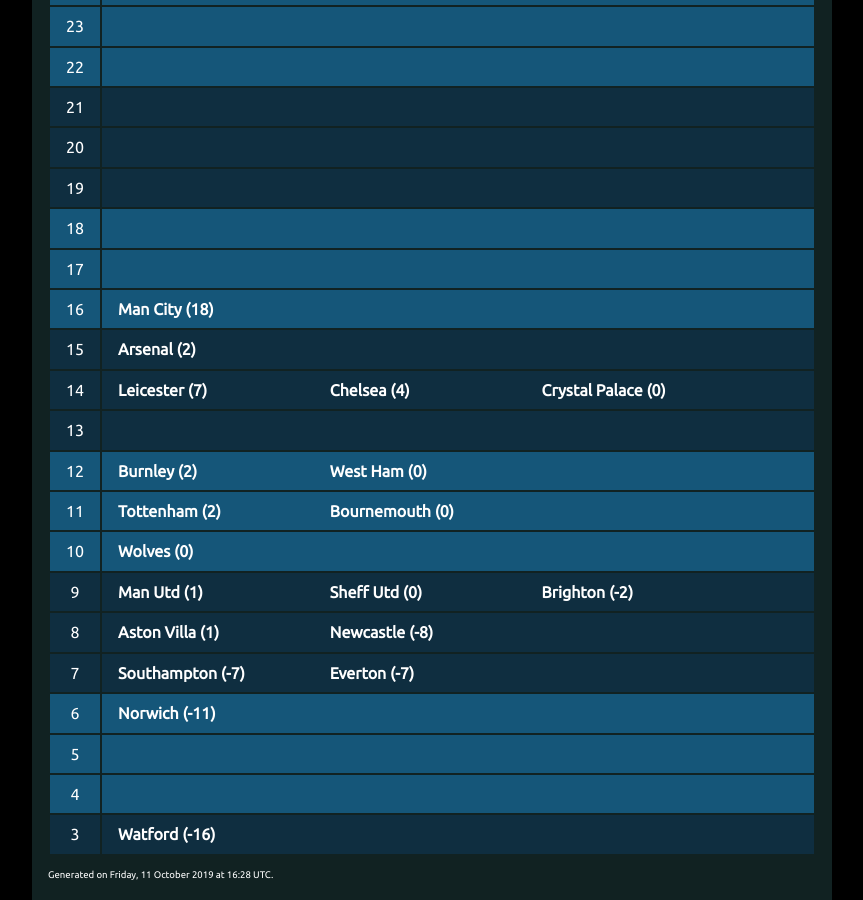
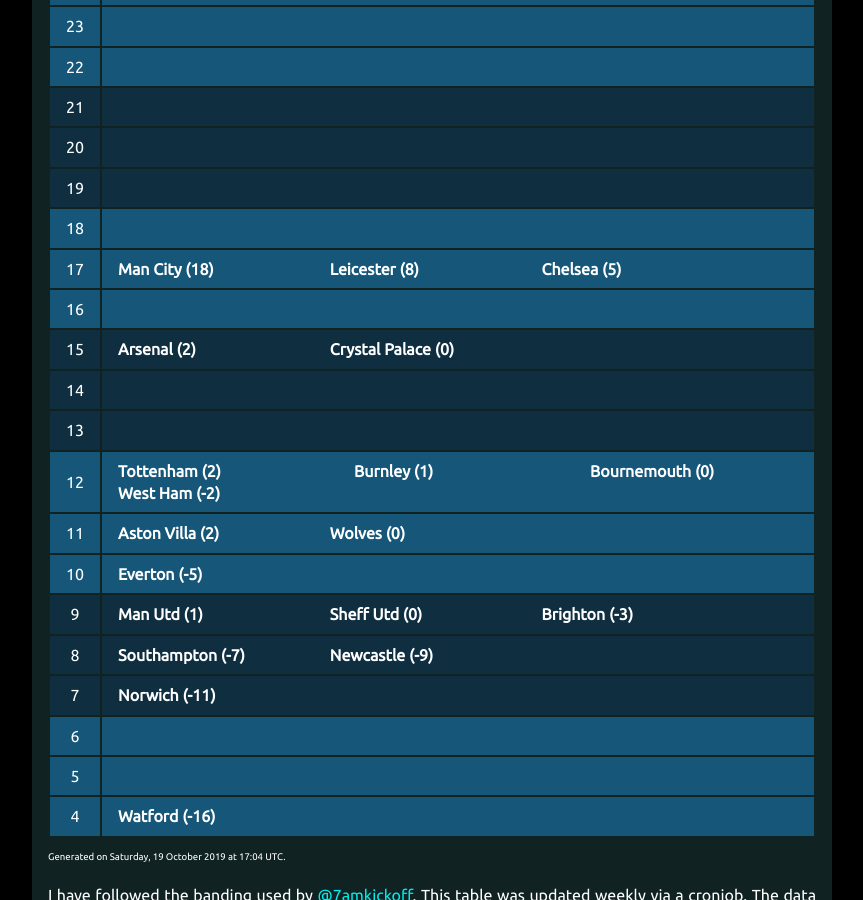
Before and after one commit to muru/muru.github.io, a Jekyll site: the page built from resources.md, in a window 1280 px wide and 900 px high, scrolled down 1876 px. Shown: the whole window, without its empty margins (208-1071 px from the left). Built offline with Jekyll 4.4.1, drawn with Linux system fonts in a browser that asks for light colours.

Commit message:
updated cann-table: Sun Oct 20 02:04:40 2019

```diff
--- a/cann-table.html
+++ b/cann-table.html
@@ -39,26 +39,26 @@
 	<tr class="cann-row-1">
 		<td class="cann-point"> 17 </td>
 		<td class="cann-clubs">
+			<span class="club-name"> Man City (18) </span>
+			<span class="club-name"> Leicester (8) </span>
+			<span class="club-name"> Chelsea (5) </span>
 		</td>
  	</tr>
 	<tr class="cann-row-1">
 		<td class="cann-point"> 16 </td>
 		<td class="cann-clubs">
-			<span class="club-name"> Man City (18) </span>
 		</td>
  	</tr>
 	<tr class="cann-row-2">
 		<td class="cann-point"> 15 </td>
 		<td class="cann-clubs">
 			<span class="club-name"> Arsenal (2) </span>
+			<span class="club-name"> Crystal Palace (0) </span>
 		</td>
  	</tr>
 	<tr class="cann-row-2">
 		<td class="cann-point"> 14 </td>
 		<td class="cann-clubs">
-			<span class="club-name"> Leicester (7) </span>
-			<span class="club-name"> Chelsea (4) </span>
-			<span class="club-name"> Crystal Palace (0) </span>
 		</td>
  	</tr>
 	<tr class="cann-row-2">
@@ -69,21 +69,23 @@
 	<tr class="cann-row-1">
 		<td class="cann-point"> 12 </td>
 		<td class="cann-clubs">
-			<span class="club-name"> Burnley (2) </span>
-			<span class="club-name"> West Ham (0) </span>
+			<span class="club-name"> Tottenham (2) </span>
+			<span class="club-name"> Burnley (1) </span>
+			<span class="club-name"> Bournemouth (0) </span>
+			<span class="club-name"> West Ham (-2) </span>
 		</td>
  	</tr>
 	<tr class="cann-row-1">
 		<td class="cann-point"> 11 </td>
 		<td class="cann-clubs">
-			<span class="club-name"> Tottenham (2) </span>
-			<span class="club-name"> Bournemouth (0) </span>
+			<span class="club-name"> Aston Villa (2) </span>
+			<span class="club-name"> Wolves (0) </span>
 		</td>
  	</tr>
 	<tr class="cann-row-1">
 		<td class="cann-point"> 10 </td>
 		<td class="cann-clubs">
-			<span class="club-name"> Wolves (0) </span>
+			<span class="club-name"> Everton (-5) </span>
 		</td>
  	</tr>
 	<tr class="cann-row-2">
@@ -91,27 +93,25 @@
 		<td class="cann-clubs">
 			<span class="club-name"> Man Utd (1) </span>
 			<span class="club-name"> Sheff Utd (0) </span>
-			<span class="club-name"> Brighton (-2) </span>
+			<span class="club-name"> Brighton (-3) </span>
 		</td>
  	</tr>
 	<tr class="cann-row-2">
 		<td class="cann-point"> 8 </td>
 		<td class="cann-clubs">
-			<span class="club-name"> Aston Villa (1) </span>
-			<span class="club-name"> Newcastle (-8) </span>
+			<span class="club-name"> Southampton (-7) </span>
+			<span class="club-name"> Newcastle (-9) </span>
 		</td>
  	</tr>
 	<tr class="cann-row-2">
 		<td class="cann-point"> 7 </td>
 		<td class="cann-clubs">
-			<span class="club-name"> Southampton (-7) </span>
-			<span class="club-name"> Everton (-7) </span>
+			<span class="club-name"> Norwich (-11) </span>
 		</td>
  	</tr>
 	<tr class="cann-row-1">
 		<td class="cann-point"> 6 </td>
 		<td class="cann-clubs">
-			<span class="club-name"> Norwich (-11) </span>
 		</td>
  	</tr>
 	<tr class="cann-row-1">
@@ -122,13 +122,8 @@
 	<tr class="cann-row-1">
 		<td class="cann-point"> 4 </td>
 		<td class="cann-clubs">
-		</td>
- 	</tr>
-	<tr class="cann-row-2">
-		<td class="cann-point"> 3 </td>
-		<td class="cann-clubs">
 			<span class="club-name"> Watford (-16) </span>
 		</td>
  	</tr>
 </table>
-<span id="cann-gen-note"> Generated on  Friday, 11 October 2019 at 16:28 UTC. </span>
+<span id="cann-gen-note"> Generated on  Saturday, 19 October 2019 at 17:04 UTC. </span>
```
